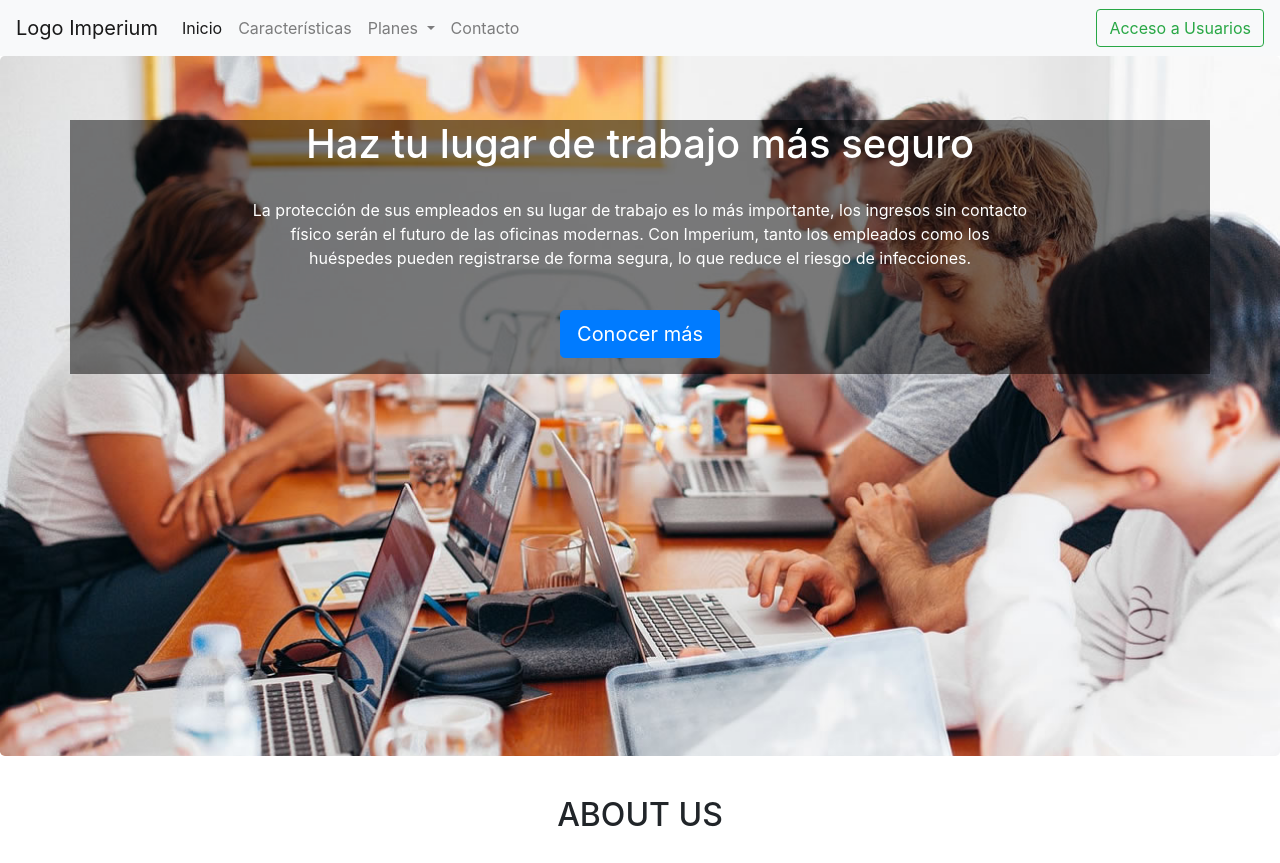
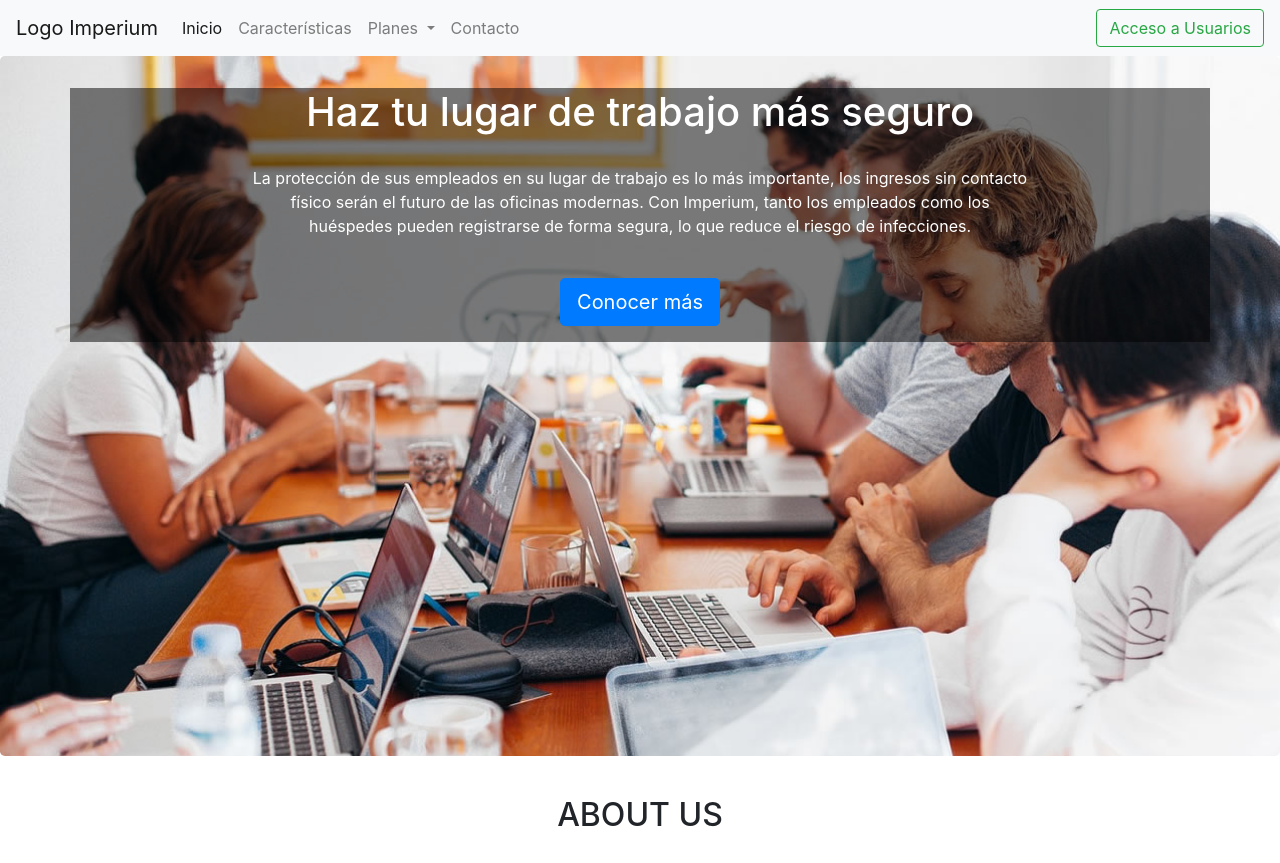
Before and after one commit to nescalan/axioma, a PHP site: page / in a window 1280 px wide. Shown: the top 863 px of the page. Run offline with PHP 8.4, Linux system fonts and the light colour scheme.

Commit message:
Hero: Version 2

```diff
--- a/css/styles.css
+++ b/css/styles.css
@@ -1,6 +1,10 @@
 @charset "utf-8";
-.jumbotron {
+.hero-img {
     height: 700px;
+    padding: 2rem 1rem;
+    margin-bottom: 2rem;
+    border-radius: 0.3rem;
+    background-color: #e9ecef;
     background-image: url("../img/daria-1274.jpg");
     background-repeat: no-repeat;
     background-size: cover;
--- a/index.html
+++ b/index.html
@@ -39,7 +39,8 @@
     </nav>
 
     <header>
-      <div class="jumbotron">
+      <div class="hero-img">
+          <div class="">
 
         <div class="container">
           <div class="row">
@@ -53,6 +54,7 @@
               <p class="text-center"><a class="btn btn-primary btn-lg" href="#" role="button">Conocer más</a> </p>
             </div>
           </div>
+        </div>
         </div>
       </div>
     </header>
```
